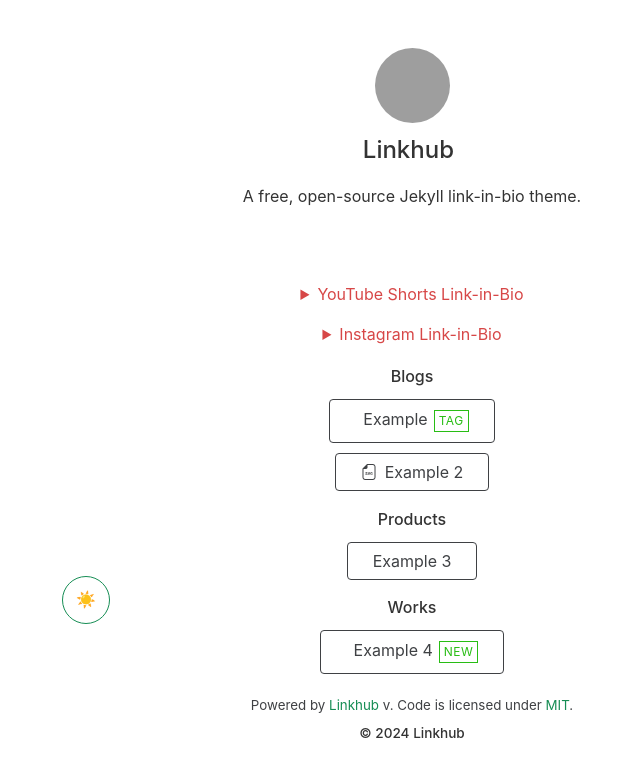
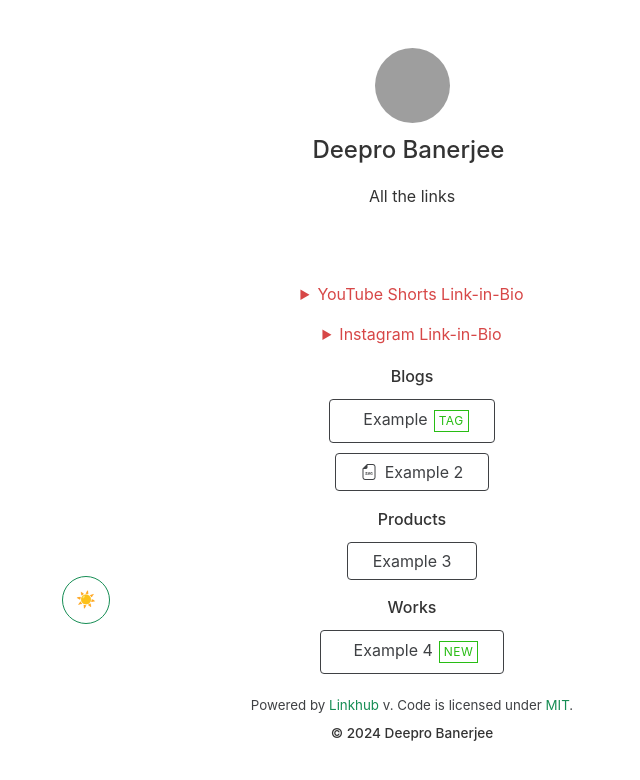
Before and after one commit to deepro2811/collections, a Jekyll site: the page built from index.html, in a window 1280 px wide, cut to the strip 0-948 px from the top of the page. Shown: the top 780 px of the strip, without its empty margins (228-868 px from the left). Built offline with Jekyll 4.4.1, drawn with Linux system fonts in a browser that asks for light colours; nearby versions of some CDN libraries; grey boxes are pictures that could not be loaded.

Commit message:
Update _config.yml

```diff
--- a/_config.yml
+++ b/_config.yml
@@ -2,14 +2,14 @@
 theme: linkhub-jekyll-theme
 
 # Site Configuration
-name: Linkhub  # Name of your website
-tagline: Links  # Set your preferred page title
-description: A free, open-source Jekyll link-in-bio theme.  # Also used as a meta description
+name: Deepro Banerjee  # Name of your website
+tagline: Linktree Alternative :p  # Set your preferred page title
+description: All the links  # Also used as a meta description
 favicon:
   path: https://i.ibb.co/SBRmBmt/favicon.png # Path / URL to the favicon of your website (e.g., 'assets/images/favicon.png')
   type: png # File format of image. Change according to your image. Supported types: https://developer.mozilla.org/en-US/docs/Web/Media/Formats/Image_types
 logo: https://picsum.photos/200.webp # Path / URL to the logo (e.g., 'assets/images/logo.png')
-url: https://link.example.com # URL of your website
+url: https://deepro2811.github.io/ # URL of your website
 locale: en_GB # The value specifies the locale in which these tags are marked up. It follows the format `language_TERRITORY`.
 ga4: # Google Analytics 4 measurement ID, for e.g. G-XXXXXXX (optional). Remove it if it’s not needed.
 twitter:
```
